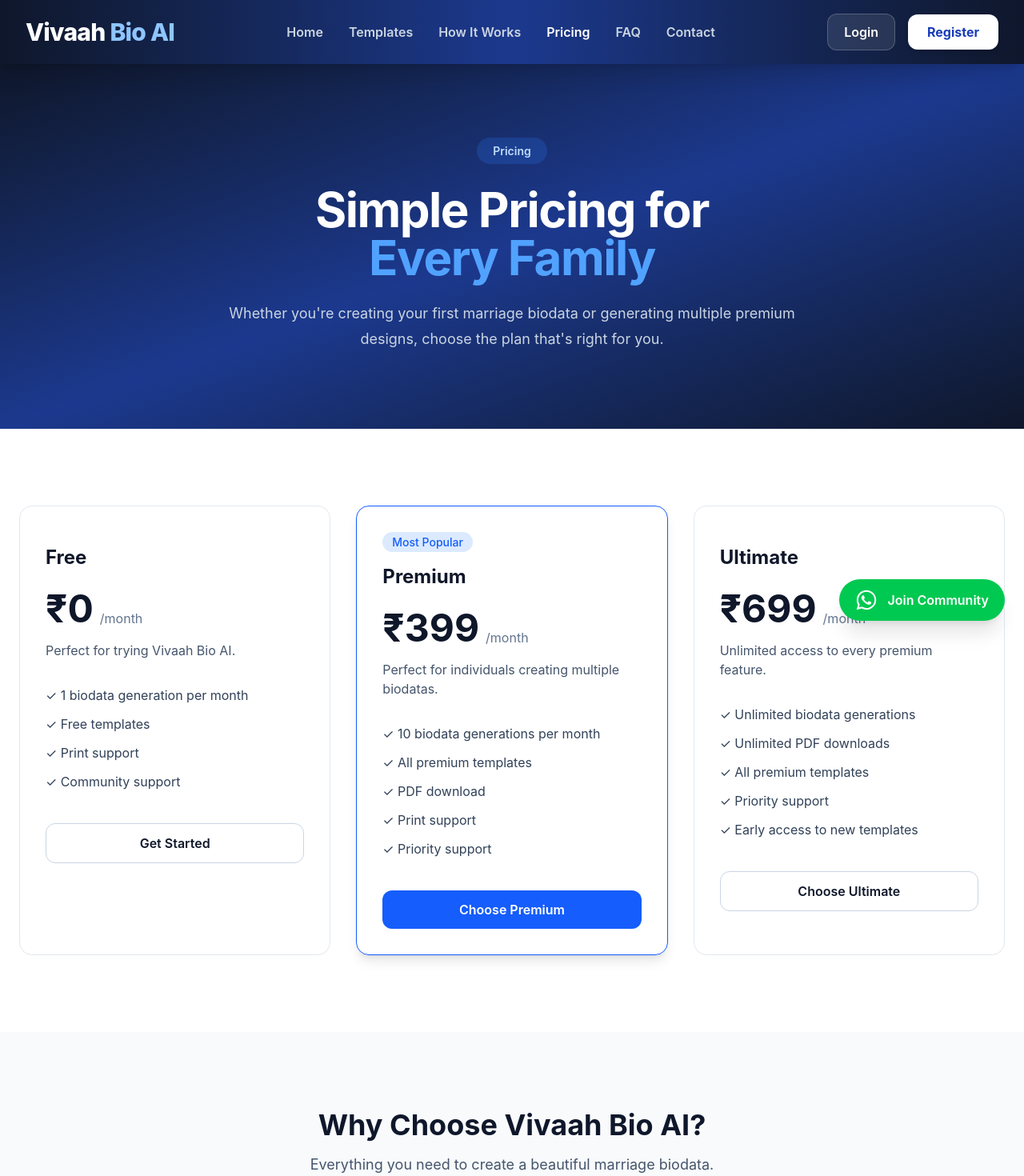
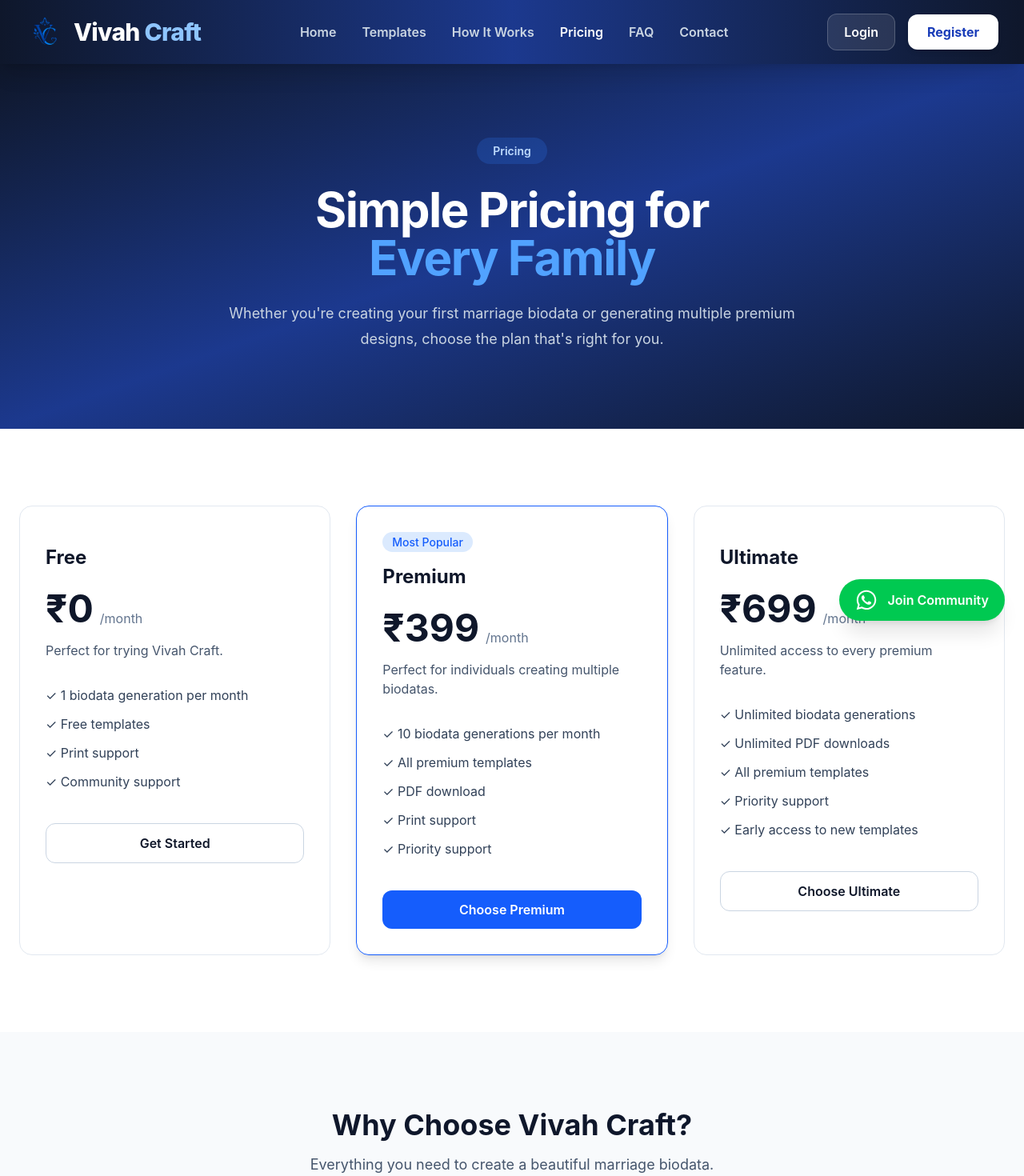
Before and after one commit to shoporiahub/vivahbio, a React (Vite) app in the folder frontend/: page /pricing in a window 1280 px wide. Shown: the top 1470 px of the page at 80% size. Built offline with nearby package versions, Linux system fonts and the light colour scheme.

Commit message:
logo and brand name updated

```diff
--- a/frontend/src/components/layout/Footer.tsx
+++ b/frontend/src/components/layout/Footer.tsx
@@ -14,7 +14,7 @@
                     <div>
 
                         <h2 className="text-3xl font-extrabold">
-                            Vivaah Bio
+                            Vivah craft
                             <span className="text-blue-400"> AI</span>
                         </h2>
 
@@ -61,7 +61,7 @@
                         <div className="mt-6 space-y-4 text-slate-300">
 
                             <p>
-                                📧 support@vivaahbio.ai
+                                📧 support@vivahcraft.ai
                             </p>
 
                             <p>
@@ -132,7 +132,7 @@
                     <div className="flex flex-col items-center justify-between gap-4 text-center text-sm text-slate-400 md:flex-row">
 
                         <p>
-                            © 2026 Vivaah Bio AI. All rights reserved.
+                            © 2026 Vivah Craft. All rights reserved.
                         </p>
 
                         <div className="flex gap-6">
--- a/frontend/src/components/layout/HamburgerMenu.tsx
+++ b/frontend/src/components/layout/HamburgerMenu.tsx
@@ -113,9 +113,9 @@
                     </div>
 
                     <h2 className="text-3xl font-extrabold">
-                        Vivaah{" "}
+                        Vivah{" "}
                         <span className="text-blue-300">
-                            Bio AI
+                            Craft
                         </span>
                     </h2>
 
--- a/frontend/src/components/layout/Navbar.tsx
+++ b/frontend/src/components/layout/Navbar.tsx
@@ -5,6 +5,7 @@
 import { NAVIGATION } from "../../constants/navigation";
 import { useAuthStore } from "../../features/auth/store/auth.store";
 import HamburgerMenu from "./HamburgerMenu";
+import logo from "../../assets/vivahcraftlogo.png";
 
 function Navbar() {
     const navigate = useNavigate();
@@ -33,12 +34,20 @@
 
                     <NavLink
                         to="/"
-                        className="text-2xl font-extrabold tracking-tight text-white transition hover:opacity-90 md:text-3xl"
+                        className="flex items-center gap-3 transition hover:opacity-90"
                     >
-                        Vivaah{" "}
-                        <span className="text-blue-300">
-                            Bio AI
-                        </span>
+                        <img
+                            src={logo}
+                            alt="VivahCraft Logo"
+                            className="h-10 w-10 md:h-12 md:w-12 object-contain"
+                        />
+
+                        <div className="text-2xl font-extrabold tracking-tight text-white md:text-3xl">
+                            Vivah{" "}
+                            <span className="text-blue-300">
+                                Craft
+                            </span>
+                        </div>
                     </NavLink>
 
                     {/* Desktop Navigation */}
--- a/frontend/src/components/pricing/plans.ts
+++ b/frontend/src/components/pricing/plans.ts
@@ -3,7 +3,7 @@
         name: "Free",
         price: "₹0",
         period: "/month",
-        description: "Perfect for trying Vivaah Bio AI.",
+        description: "Perfect for trying Vivah Craft.",
         features: [
             "1 biodata generation per month",
             "Free templates",
--- a/frontend/src/constants/faq.ts
+++ b/frontend/src/constants/faq.ts
@@ -27,6 +27,6 @@
     {
         question: "Do I need any design skills?",
         answer:
-            "Not at all. Vivaah Bio AI automatically creates a beautifully designed marriage biodata for you. Simply enter your details and let AI handle the design.",
+            "Not at all. Vivah Craft automatically creates a beautifully designed marriage biodata for you. Simply enter your details and let AI handle the design.",
     },
 ];
--- a/frontend/src/features/auth/pages/RegisterPage.tsx
+++ b/frontend/src/features/auth/pages/RegisterPage.tsx
@@ -50,7 +50,7 @@
                     <div className="text-center">
 
                         <span className="rounded-full bg-blue-100 px-4 py-2 text-sm font-semibold text-blue-700">
-                            Join Vivaah Bio AI
+                            Join Vivah Craft
                         </span>
 
                         <h1 className="mt-6 text-4xl font-bold text-slate-900">
--- a/frontend/src/pages/FAQ/FAQPage.tsx
+++ b/frontend/src/pages/FAQ/FAQPage.tsx
@@ -31,7 +31,7 @@
 
                     <p className="mx-auto mt-6 max-w-2xl text-lg leading-8 text-slate-300">
                         Find answers to the most common questions about
-                        Vivaah Bio AI, premium templates, payments,
+                        Vivah Craft, premium templates, payments,
                         downloads and account support.
                     </p>
 
--- a/frontend/src/pages/HowItWorks/HowItWorksPage.tsx
+++ b/frontend/src/pages/HowItWorks/HowItWorksPage.tsx
@@ -64,7 +64,7 @@
                     <div className="text-center">
 
                         <h2 className="text-4xl font-extrabold text-slate-900">
-                            Why Choose Vivaah Bio AI?
+                            Why Choose Vivah Craft?
                         </h2>
 
                         <p className="mx-auto mt-6 max-w-3xl text-lg leading-8 text-slate-600">
@@ -133,7 +133,7 @@
                     </h2>
 
                     <p className="mt-6 text-lg leading-8 text-slate-300">
-                        Join thousands of families who trust Vivaah Bio AI
+                        Join thousands of families who trust Vivah Craft
                         to create elegant marriage biodatas in minutes.
                     </p>
 
--- a/frontend/src/pages/Pricing/PricingPage.tsx
+++ b/frontend/src/pages/Pricing/PricingPage.tsx
@@ -51,7 +51,7 @@
                 <div className="mx-auto max-w-6xl px-6">
                     <div className="text-center">
                         <h2 className="text-4xl font-bold text-slate-900">
-                            Why Choose Vivaah Bio AI?
+                            Why Choose Vivah Craft?
                         </h2>
 
                         <p className="mt-4 text-lg text-slate-600">
--- a/frontend/src/pages/PrivacyPolicy/PrivacyPolicyPage.tsx
+++ b/frontend/src/pages/PrivacyPolicy/PrivacyPolicyPage.tsx
@@ -102,7 +102,7 @@
 
                         <p className="mt-3">
                             Payments are processed through trusted third-party
-                            payment gateways. VivahBio does not store your
+                            payment gateways. VivahCraft does not store your
                             debit card, credit card or banking credentials.
                         </p>
                     </section>
@@ -173,7 +173,7 @@
                         </h2>
 
                         <p className="mt-3">
-                            VivahBio is intended for adults. We do not
+                            VivahCraft is intended for adults. We do not
                             knowingly collect personal information from
                             individuals under the age of 18.
                         </p>
--- a/frontend/src/pages/TermOfService/TermOfServicePage.tsx
+++ b/frontend/src/pages/TermOfService/TermOfServicePage.tsx
@@ -33,7 +33,7 @@
                         </h2>
 
                         <p className="mt-3">
-                            VivahBio provides AI-powered marriage biodata
+                            VivahCraft provides AI-powered marriage biodata
                             creation tools that allow users to generate,
                             customize and download professional marriage
                             biodatas for personal use.
@@ -68,7 +68,7 @@
                             Biodatas generated through our AI are created
                             automatically based on the information provided by
                             you. While we strive for high quality results,
-                            VivahBio does not guarantee that AI-generated
+                            VivahCraft does not guarantee that AI-generated
                             content will always be accurate, complete or free
                             from errors.
                         </p>
@@ -87,7 +87,7 @@
 
                         <p className="mt-3">
                             Payments are processed securely through trusted
-                            payment providers. VivahBio does not store your
+                            payment providers. VivahCraft does not store your
                             payment card information.
                         </p>
                     </section>
@@ -114,7 +114,7 @@
                         <p className="mt-3">
                             All website content, branding, logos, templates,
                             designs and software remain the property of
-                            VivahBio unless otherwise stated.
+                            VivahCraft unless otherwise stated.
                         </p>
 
                         <p className="mt-3">
@@ -141,7 +141,7 @@
                         </h2>
 
                         <p className="mt-3">
-                            VivahBio shall not be liable for any indirect,
+                            VivahCraft shall not be liable for any indirect,
                             incidental or consequential damages resulting from
                             the use of our services or reliance on generated
                             biodatas.
```
Also changed, not shown: frontend/src/assets/vclogo.png (added), frontend/src/assets/vivahcraftlogo.png (added).
